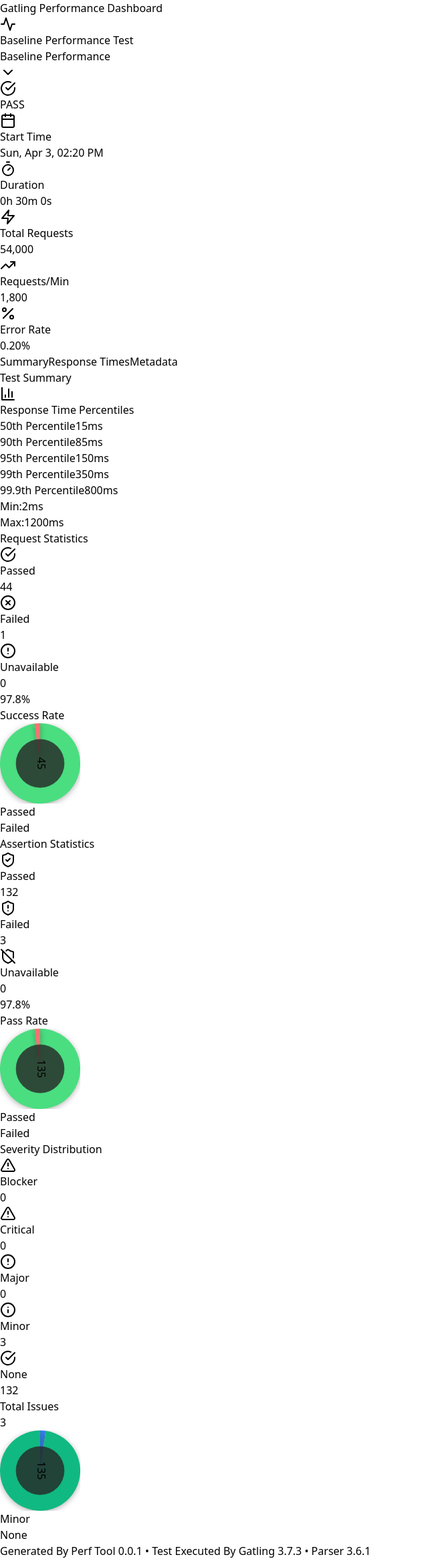
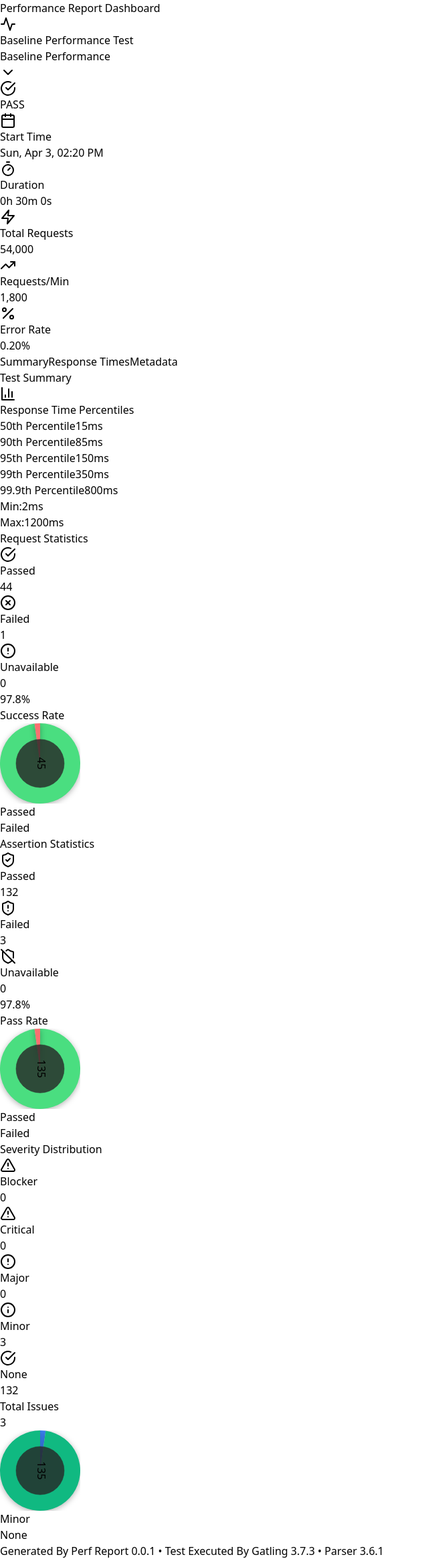
Before and after one commit to rtriunfo/dashboard-kimi-k2, a React (Vite) app: page / in a window 1280 px wide. Shown: the whole page at 67% size, without its empty margins (0-640 px from the left). Built offline with nearby package versions, Linux system fonts and the light colour scheme.

Commit message:
🐛 fix: update dashboard title and footer text for consistency

```diff
--- a/src/App.tsx
+++ b/src/App.tsx
@@ -71,7 +71,7 @@
             <div className="flex flex-col gap-4 lg:flex-row lg:items-center lg:justify-between">
               <div>
                 <h1 className="mb-1 text-3xl font-bold text-white">
-                  Gatling Performance Dashboard
+                  Performance Report Dashboard
                 </h1>
                 <p className="flex items-center gap-2 text-slate-400">
                   <Activity className="w-4 h-4" />
@@ -369,7 +369,7 @@
           {/* Footer */}
           <footer className="mt-12 text-center">
             <p className="text-sm text-slate-500">
-              Generated By Perf Tool 0.0.1 • Test Executed By Gatling {testData.gatlingVersion} • Parser {testData.parserVersion}
+              Generated By Perf Report 0.0.1 • Test Executed By Gatling {testData.gatlingVersion} • Parser {testData.parserVersion}
             </p>
           </footer>
         </main>
```
